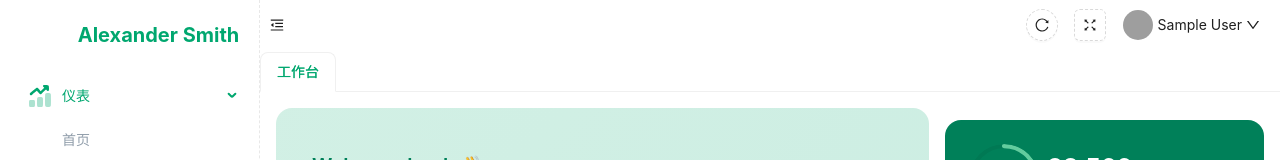
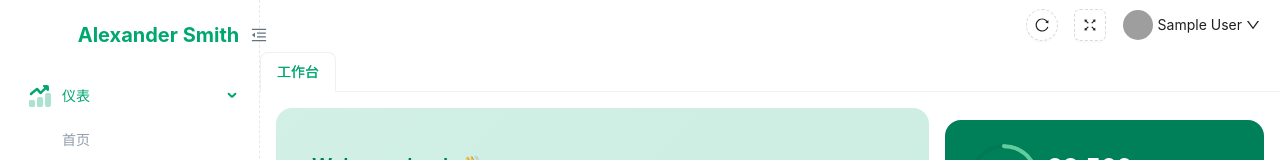
Before and after one commit to zeyuanHong0/react_management, a React (Vite) app: page /dashboard/workbench in a window 1280 px wide. Shown: the top 160 px of the page. Built offline with nearby package versions, Linux system fonts and the light colour scheme; sample sign-in values are in the browser's storage; grey boxes are pictures that could not be loaded; some icons are missing.

Commit message:
调整左侧导航区域伸缩图标的位置

```diff
--- a/src/pages/layout/index.tsx
+++ b/src/pages/layout/index.tsx
@@ -1,14 +1,15 @@
 import "./index.scss";
 import { notification } from "antd";
-import { getTime } from "@/utils/getTime";
-import { setSessionStorage, getSessionStorage } from "@/utils/storage";
+import { MenuFoldOutlined, MenuUnfoldOutlined } from "@ant-design/icons";
 import { Outlet, useLocation } from "react-router-dom";
 import React, { useEffect } from "react";
 import Color from "color";
 import classNames from "classnames";
 
 import { useThemeToken } from "@/theme/hooks";
+import { setSessionStorage, getSessionStorage } from "@/utils/storage";
 import useSettingStore from "@/store/settingStore.ts";
+import { getTime } from "@/utils/getTime";
 
 import Logo from "@/components/Logo";
 import Nav from "./nav";
@@ -16,10 +17,10 @@ import Tabbar from "./tabbar";
 import MultiTabs from "./tabs";
 
 const Layout = () => {
-  const location= useLocation();
+  const location = useLocation();
   const [api, contextHolder] = notification.useNotification();
   const { colorPrimary, colorBorder } = useThemeToken();
-  const { isFold } = useSettingStore();
+  const { isFold, setFold } = useSettingStore();
   console.log("🚀 ~ Layout ~ useSettingStore():", useSettingStore());
 
   useEffect(() => {
@@ -39,7 +40,7 @@ const Layout = () => {
   return (
     <>
       {contextHolder}
-      <div className="layout_container w-full h-screen">
+      <div className="layout_container h-screen w-full">
         {/* 左侧菜单栏 */}
         <div
           className={classNames(
@@ -50,7 +51,7 @@ const Layout = () => {
             {
               "w-base-menu-width": !isFold,
               "w-base-menu-min-width": isFold,
-            }
+            },
           )}
           style={{
             borderRight: `1px dashed ${Color(colorBorder)
@@ -58,7 +59,7 @@ const Layout = () => {
               .toString()}`,
           }}
         >
-          <div className="flex items-center h-[60px] justify-center pt-[10px] box-border">
+          <div className="relative box-border flex h-[60px] items-center justify-center pt-[10px]">
             <Logo />
             {!isFold && (
               <span
@@ -68,6 +69,18 @@ const Layout = () => {
                 Alexander Smith
               </span>
             )}
+            <div
+              className="absolute right-0 top-1/2 z-50 mt-[-5px] translate-x-1/2 transform cursor-pointer"
+              onClick={() => setFold(!isFold)}
+            >
+              {isFold ? (
+                <MenuUnfoldOutlined
+                  style={{ color: "#637381", fontSize: 16 }}
+                />
+              ) : (
+                <MenuFoldOutlined style={{ color: "#637381", fontSize: 16 }} />
+              )}
+            </div>
           </div>
           {/* 菜单内容 */}
           <Nav />
@@ -84,7 +97,7 @@ const Layout = () => {
               "left-[81px]": isFold,
               "w-[calc(100%-260px)]": !isFold,
               "w-[calc(100%-81px)]": isFold,
-            }
+            },
           )}
         >
           <Tabbar />
@@ -100,14 +113,14 @@ const Layout = () => {
               "w-[calc(100%-260px)]": !isFold,
               "w-[calc(100%-81px)]": isFold,
               "left-[81px]": isFold,
-            }
+            },
           )}
         >
           {/* tabs */}
-          <div className="w-full h-[40px]">
+          <div className="h-[40px] w-full">
             <MultiTabs />
           </div>
-          <div className="layout_content w-full h-[calc(100vh-92px)]">
+          <div className="layout_content h-[calc(100vh-92px)] w-full">
             <Outlet />
           </div>
         </div>
--- a/src/pages/layout/tabbar/index.tsx
+++ b/src/pages/layout/tabbar/index.tsx
@@ -1,4 +1,3 @@
-import { MenuFoldOutlined, MenuUnfoldOutlined } from "@ant-design/icons";
 import { useState } from "react";
 import {
   FullscreenOutlined,
@@ -60,11 +59,9 @@ const Tabbar = () => {
   return (
     <>
       {contextHolder}
-      <div className="w-full h-full flex justify-between items-center bg-[rgb(247, 245, 245)] pl-[10px] pr-[20px] box-border">
-        <div className="cursor-pointer" onClick={() => setFold(!isFold)}>
-          {isFold ? <MenuUnfoldOutlined /> : <MenuFoldOutlined />}
-        </div>
-        <div className="gap-4 flex cursor-pointer">
+      <div className="bg-[rgb(247, 245, 245)] box-border flex h-full w-full items-center justify-between pl-[10px] pr-[20px]">
+        <div></div>
+        <div className="flex cursor-pointer gap-4">
           {/* 刷新 */}
           <Button
             type="dashed"
```
